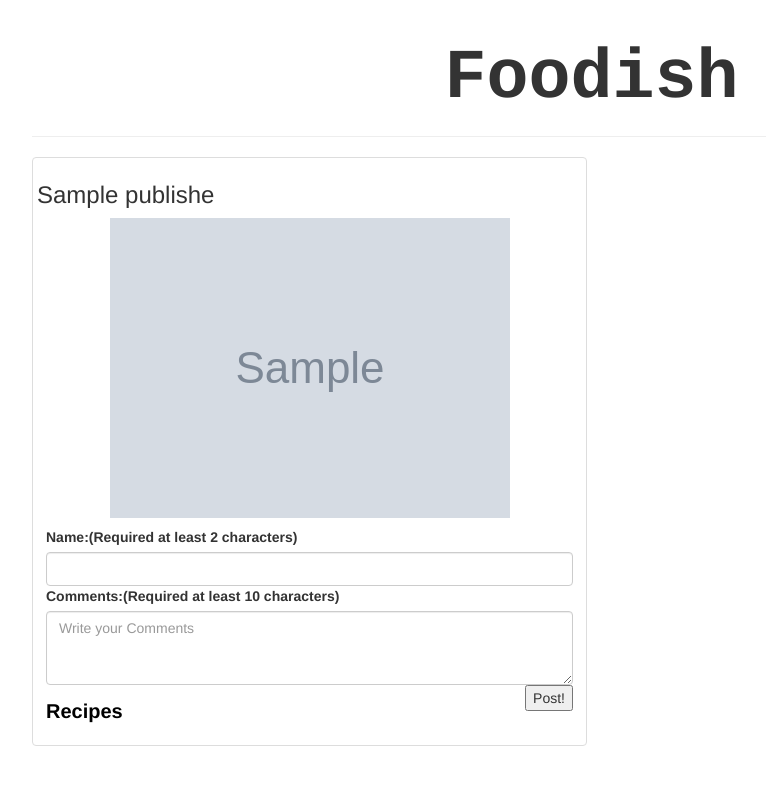
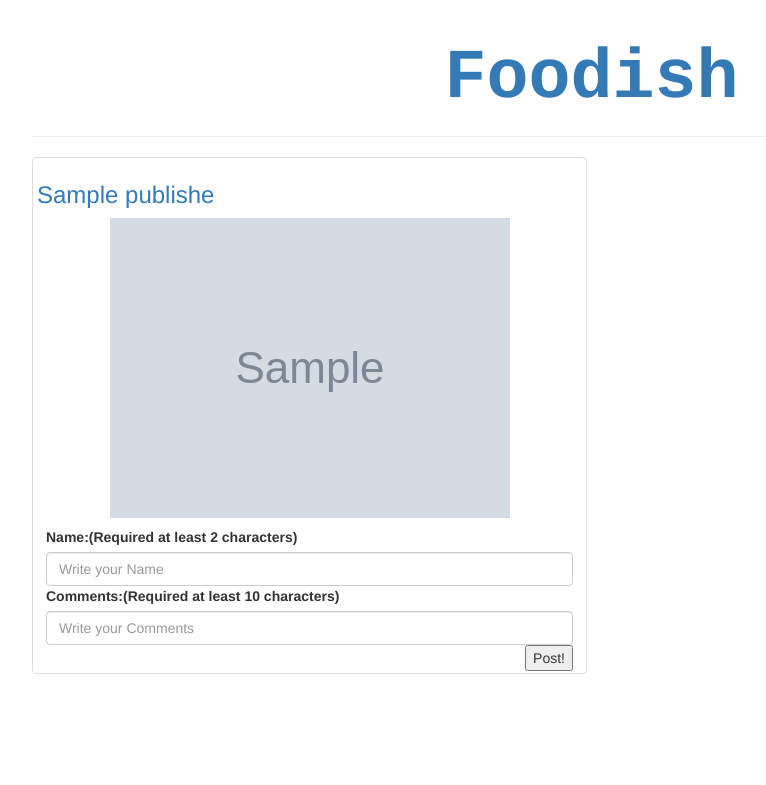
Before and after one commit to mianzain/project1, a Node server app: page /results in a window 1280 px wide. Shown: the top 785 px of the page, without its empty margins (38-804 px from the left). Run offline with Node 20, Linux system fonts and the light colour scheme; tables that the repository leaves empty hold one stand-in row (values such as "Sample post"); grey boxes marked "Sample" are stand-in pictures; some libraries are stand-ins or nearby versions.

Commit message:
after linksn

```diff
--- a/public/css/main.css
+++ b/public/css/main.css
@@ -29,5 +29,7 @@ body {
 
 li { list-style-type: none; }
 
-.foodName { color: red;}
-.foodComment { color: blue;}
+.foodName { color: blue;}
+.foodComment { color: black;
+
+}
--- a/views/index.ejs
+++ b/views/index.ejs
@@ -23,14 +23,14 @@
 <body>
   <div id="page-wrapper" class="container">
     <header class="page-header">
-      <h1>Foodish</h1>
+      <h1><a href="/">Foodish</a></h1>
     </header>
     <div class="row" id="searchResults">
       <!-- code here -->
       <% for(var i= foods.length-1; i >= 0; i--) { %>
         <div class="col-sm-6 col-md-6">
           <div class="thumbnail">
-           <h3><%=foods[i].name %></h3>
+           <h3><a href="<%= foods[i].f2f_url %>"><%=foods[i].name%></a></h3>
             <img src="<%=foods[i].image_url%>">
             <div class="caption">
 
@@ -38,17 +38,17 @@
               <div class="form-group">
                 <form class="foodPost" data-id="<%= foods[i]._id %>">
                   <label for="usr">Name:<span>(Required at least 2 characters)</span></label>
-                  <input type="text" class="form-control" name="name" minlength="2" required>
+                  <input type="text" class="form-control" name="name"placeholder="Write your Name" minlength="2" required>
                   <label for="comments">Comments:<span>(Required at least 10 characters)</span></label>
-                  <textarea class="form-control" name="comments" rows="3"placeholder="Write your Comments " required></textarea>
+                  <input type="text" class="form-control" name="comments" rows="3"placeholder="Write your Comments "minlength="10" required></textarea>
                   <input id="temp" type="submit" class="pull-right" value="Post!">
 
                 </form>
               </div>
 
-              <a href="<%= foods[i].f2f_url %>" target="_blank">
+              <!-- <a href="<%= foods[i].f2f_url %>" target="_blank">
               <h4>Recipes</h4>
-              </a>
+              </a> -->
               <ul id="<%= foods[i]._id%>">
                <% for(var z=0; z< foods[i].comments.length; z++) {  %>
                   <li>
--- a/views/index1.ejs
+++ b/views/index1.ejs
@@ -11,6 +11,7 @@
   <link rel="stylesheet" href="https://maxcdn.bootstrapcdn.com/bootstrap/3.3.4/css/bootstrap.min.css">
   <!-- Bootstrap JS -->
   <script src="https://maxcdn.bootstrapcdn.com/bootstrap/3.3.4/js/bootstrap.min.js"></script>
+  <script src="http://ajax.aspnetcdn.com/ajax/jquery.validate/1.14.0/jquery.validate.js"></script>
   <!-- API Key -->
   <link rel="stylesheet" type="text/css" href="/static/css/image.css">
   <script src="/static/js/app.js"></script>
@@ -29,7 +30,7 @@
             <form id='myForm' action="/index" method="POST">
                 <div class="input-group col-md-12">
 
-                    <input type="text" class="form-control input-lg" id = 'storage'placeholder="SEARCH" name='storage' />
+                    <input type="text" class="form-control input-lg" id = 'storage'placeholder="SEARCH" name='storage' minlength="1"required/>
                         <span class="input-group-btn">
                             <button class="btn btn-info btn-lg" id="buttonSearch" type="submit" >
 
```
Also changed, not shown: public/js/app.js.
